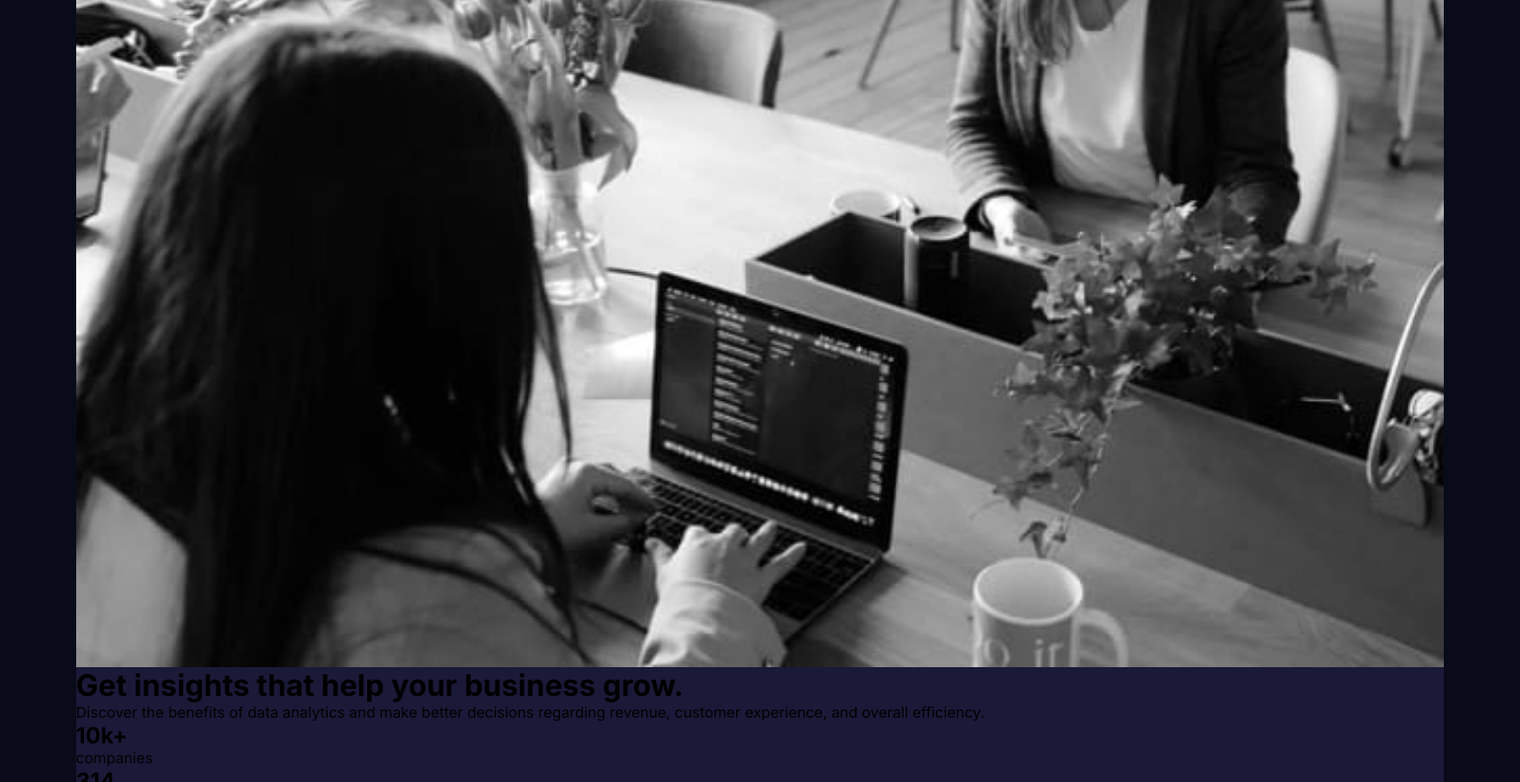
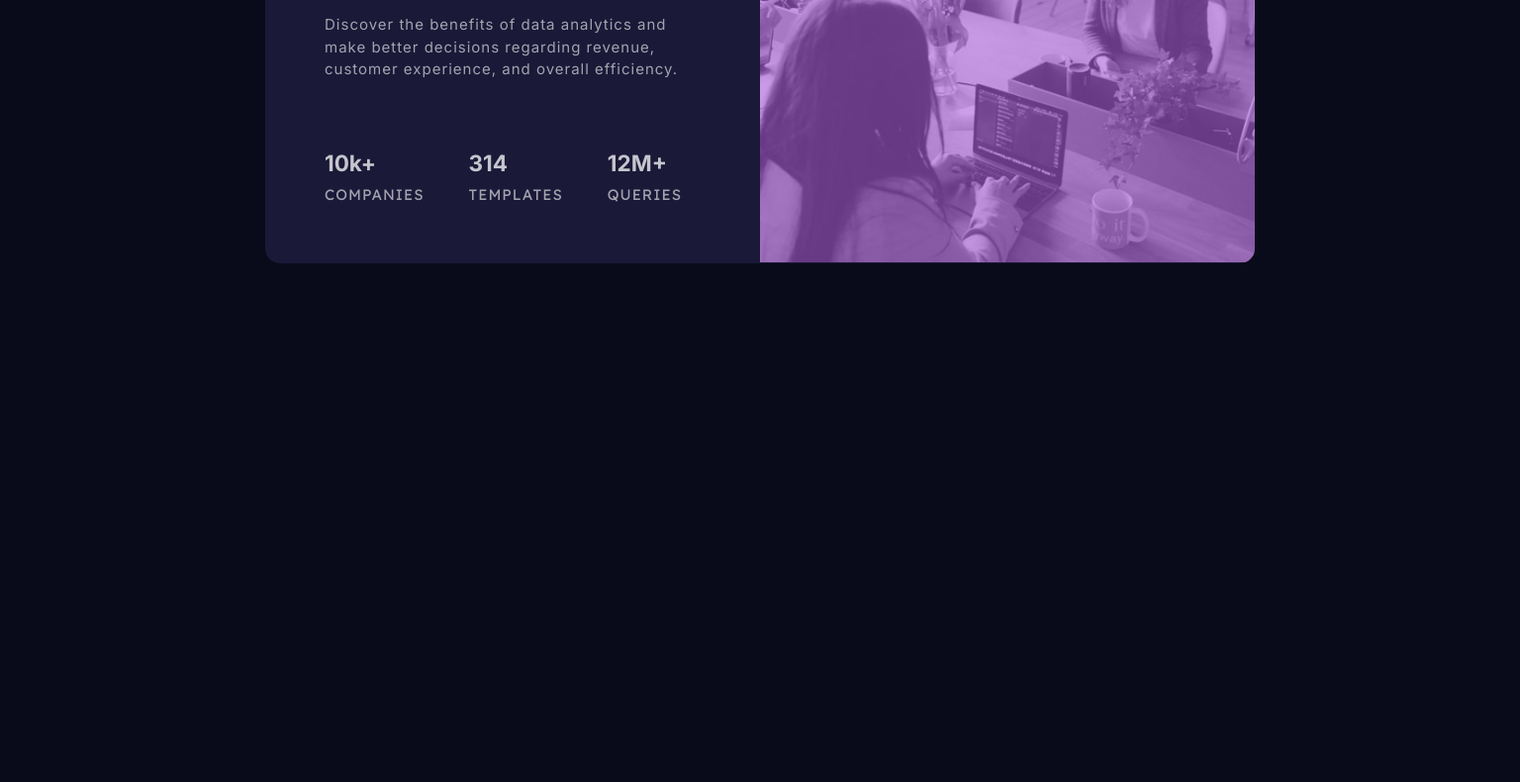
Before and after one commit to connectshark/stats-preview-card-component, a plain HTML site: page index.html in a window 1536 px wide. Shown: the part 341-1131 px from the top of the page at 99% size. After the commit the page ends 800 px from the top, so only its background shows below. Drawn offline with Linux system fonts and the light colour scheme.

Commit message:
complete project

```diff
--- a/assets/css/main.css
+++ b/assets/css/main.css
@@ -1,10 +1,11 @@
 :root {
   --primary-dark-blue: hsl(233, 47%, 7%);
   --primary-desaturated-blue: hsl(244, 38%, 16%);
-  --primary-soft-violet: hsl(277, 64%, 61%);
-  --neutral--white: hsla(0, 0%, 100%, 0.75);
-  --neutral-slightly-main-white: hsla(0, 0%, 100%, 0.6);
+  --primary-soft-violet: #aa5cdb;
+  --neutral--white: hsl(0, 0%, 100%);
+  --neutral-slightly-main-white: hsla(0, 0%, 100%, 0.75);
   --neutral-slightly-stat-white: hsla(0, 0%, 100%, 0.6);
+  --deca-font: 'Lexend Deca', sans-serif;
 }
 
 * {
@@ -12,25 +13,115 @@
   padding: 0;
   list-style: none;
 }
+img {
+  width: 100%;
+  vertical-align: middle;
+}
+
+.destop-show {
+  display: none;
+}
 
 html {
   font-size: 15px;
-  font-family: 'Inter','Lexend Deca', sans-serif;
+  font-family: 'Inter', sans-serif;
 }
 
 body {
   min-height: 100svh;
   background-color: var(--primary-dark-blue);
+  padding: 2rem;
+  box-sizing: border-box;
 }
 
 .preview-card {
-  width: 90%;
+  width: 350px;
   margin: auto;
   background-color: var(--primary-desaturated-blue);
+  border-radius: 1rem;
+  overflow: hidden;
 }
 .hero-img {
+  position: relative;
 }
-.hero-img img {
+.hero-img::before {
+  position: absolute;
+  content: '';
   width: 100%;
-  vertical-align: middle;
+  height: 100%;
+  background-color: var(--primary-soft-violet);
+  opacity: .6;
 }
+.content {
+  width: 85%;
+  margin: auto;
+  text-align: center;
+  padding: 3rem 0;
+  box-sizing: border-box;
+}
+
+.content h1 {
+  font-size: 2rem;
+  color: var(--neutral--white);
+  line-height: 1.2;
+  margin-bottom: 2rem;
+}
+.highlight {
+  color: var(--primary-soft-violet);
+}
+
+.describe {
+  color: var(--neutral-slightly-stat-white);
+  line-height: 1.5;
+  margin-bottom: 2rem;
+  letter-spacing: 1px;
+}
+.special-item:not(:last-child) {
+  margin-bottom: 2rem;
+}
+.special-item h2 {
+  color: var(--neutral-slightly-main-white);
+  line-height: 2;
+}
+.special-item p {
+  color: var(--neutral-slightly-stat-white);
+  text-transform: uppercase;
+  font-family: var(--deca-font);
+  letter-spacing: 1px;
+}
+
+@media screen and (min-width: 1440px) {
+  body {
+    display: flex;
+  }
+  .destop-show{
+    display: inline-block;
+  }
+  .mobile-show {
+    display: none;
+  }
+  .preview-card {
+    width: 1000px;
+    display: flex;
+    flex-flow: row-reverse nowrap;
+    align-items: center;
+  }
+  .content, .hero-img {
+    width: 50%;
+  }
+  .content {
+    text-align: left;
+    padding: 4rem;
+  }
+  .describe {
+    margin-bottom: 4rem;
+  }
+  .special-list {
+    margin-top: auto;
+    display: flex;
+    gap: 3rem;
+  }
+  .special-item:not(:last-child) {
+    margin-bottom: 0;
+  }
+}
--- a/index.html
+++ b/index.html
@@ -4,6 +4,7 @@
   <meta charset="UTF-8">
   <meta http-equiv="X-UA-Compatible" content="IE=edge">
   <meta name="viewport" content="width=device-width, initial-scale=1.0">
+  <link rel="shortcut icon" href="./assets/images/favicon-32x32.png" type="image/x-icon">
 
   <link href="https://fonts.googleapis.com/css2?family=Inter:wght@400;700&family=Lexend+Deca&display=swap" rel="stylesheet">
   <link rel="stylesheet" href="./assets/css/main.css">
@@ -12,12 +13,13 @@
 <body>
   <main class="preview-card">
     <figure class="hero-img">
-      <img src="./assets/images/image-header-mobile.jpg" alt="image-header-mobile">
+      <img class="destop-show" src="./assets/images/image-header-desktop.jpg" alt="image-header-desktop">
+      <img class="mobile-show" src="./assets/images/image-header-mobile.jpg" alt="image-header-mobile">
     </figure>
     <div class="content">
-      <h1>Get <span>insights</span> that help your business grow.</h1>
-      <p>Discover the benefits of data analytics and make better decisions regarding revenue, customer experience, and overall efficiency.</p>
-      <ul>
+      <h1>Get <span class="highlight">insights</span> that help your business grow.</h1>
+      <p class="describe">Discover the benefits of data analytics and make better decisions regarding revenue, customer experience, and overall efficiency.</p>
+      <ul class="special-list">
         <li class="special-item">
           <h2>10k+</h2>
           <p>companies</p>
@@ -27,7 +29,7 @@
           <p>templates</p>
         </li>
         <li class="special-item">
-          <h2>12m+</h2>
+          <h2>12M+</h2>
           <p>queries</p>
         </li>
       </ul>
```
